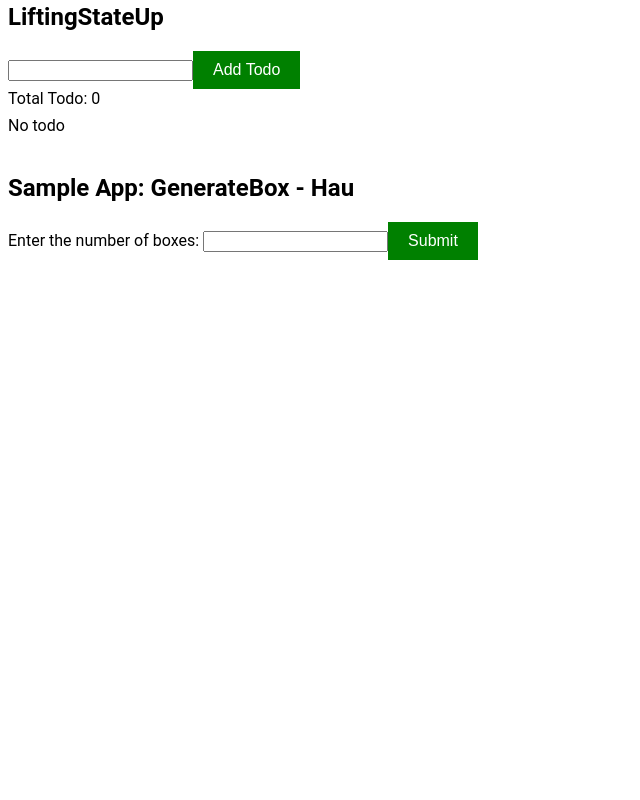
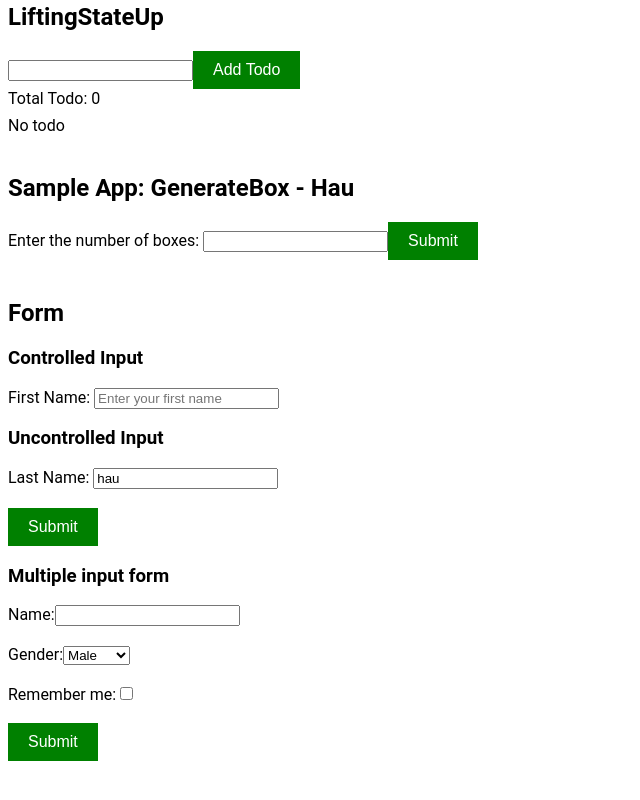
Before and after one commit to pnh1412/react-course, a React (Vite) app: page / in a window 1280 px wide. Shown: the part 4386-5186 px from the top of the page, without its empty margins (0-640 px from the left). Before the commit the page ends 4787 px from the top, so only its background shows below. Built offline with nearby package versions, Linux system fonts and the light colour scheme.

Commit message:
generate box

```diff
--- a/src/App.jsx
+++ b/src/App.jsx
@@ -17,6 +17,8 @@ import LiftingStateUp from './LiftingStateUp';
 // import HauShoeCart from './sampleApp/HauShoeCart';
 import HauBox from './sampleApp/HauBox';
 // react function component by PascalCase
+import Form from './Form';
+
 function LargeText() {
   return (
     <span>large text</span>
@@ -134,6 +136,9 @@ function App() {
       <HauBox />
 
       <br />
+      <Form />
+
+      <br />
       <br />
       <br />
       <br />
--- /dev/null
+++ b/src/Form.jsx
@@ -0,0 +1,102 @@
+import React from 'react';
+import Button from './components/Button';
+
+/* Form
+1. controlled component (input)
+ - dc quản lý value bởi react state
+ - component always re-render when user change input
+2. uncontrolled
+ - ko dc quản lý value bởi react state
+ - component ko re-render when user change input
+ - use refDom to get value of input
+*/
+
+function Form() {
+  const [form, setForm] = React.useState({
+    author: '',
+    gender: 0,
+    remember: false,
+  });
+  const [firstName, setFirstName] = React.useState('');
+  const lastNameRef = React.useRef('null');
+
+  function handleSubmit() {
+    console.log('Form -> handleSubmit', {
+      firstName,
+      lastNameRef: lastNameRef.current.value
+    })
+  }
+
+  function handleSubmitForm(e) {
+    e.preventDefault();
+    console.log('Form -> handleSubmitForm: ', form)
+  }
+
+  function onChangeForm(event) {
+    const name = event.target.name;
+    const value = event.target.value;
+    const type = event.target.type;
+
+    setForm((prevState) => {
+      return {
+        ...prevState,
+        [name]: type === 'checkbox' ? event.target.checked : value
+      }
+    })
+  }
+
+  return (
+    <div>
+      <h2>Form</h2>
+
+      <h3>Controlled Input</h3>
+      First Name: <input
+        type="text"
+        placeholder="Enter your first name"
+        value={firstName}
+        onChange={(e) => setFirstName(e.target.value)}
+      />
+
+      <h3>Uncontrolled Input</h3>
+      Last Name: <input
+        ref={lastNameRef}
+        ype="text"
+        placeholder="Enter your last name"
+        defaultValue={'hau'}
+      />
+
+      <br /> <br />
+      <Button textButton='Submit' onClick={handleSubmit}/>
+
+      <h3>Multiple input form</h3>
+
+      <form onSubmit={handleSubmitForm}>
+        <label>
+          Name:
+          <input type="text" name="author" value={form.author} onChange={onChangeForm} />
+        </label>
+        <br /> <br />
+        <label>
+          Gender:
+          <select name="gender" value={form.gender} onChange={onChangeForm} >
+            <option value="male">Male</option>
+            <option value="female">Female</option>
+          </select>
+        </label>
+        <br /> <br />
+        <label>
+          Remember me:
+          <input type="checkbox" name="remember" checked={form.remember} onChange={onChangeForm}  />
+        </label>
+
+
+        <br /> <br />
+        <Button type="submit" textButton='Submit'/>
+      </form>
+
+
+    </div>
+  )
+}
+
+export default Form
```
